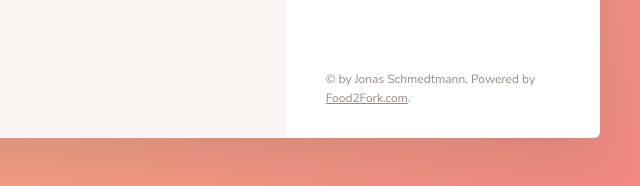
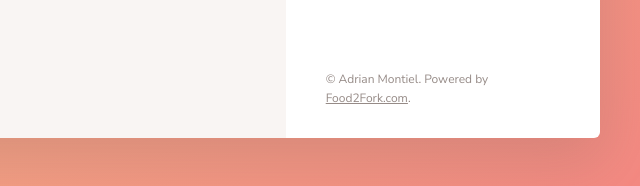
Before and after one commit to AIdrianm/forkify, a website built with webpack: page src/index.html in a window 1280 px wide. Shown: the part 1013-1199 px from the top of the page, 640-1280 px from the left. Built offline with nearby package versions, Linux system fonts and the light colour scheme.

Commit message:
Update index.html

```diff
--- a/src/index.html
+++ b/src/index.html
@@ -429,7 +429,7 @@
             </ul>
 
             <div class="copyright">
-                &copy; by Jonas Schmedtmann. Powered by
+                &copy; Adrian Montiel. Powered by
                 <a href="http://food2fork.com" target="_blank" class="link">Food2Fork.com</a>.
             </div>
 
```
